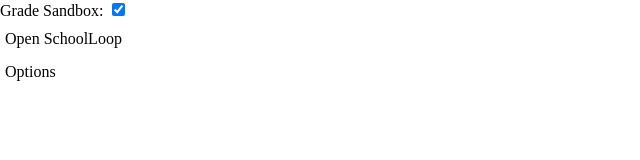
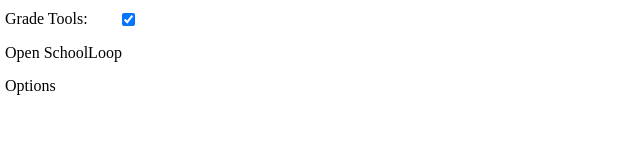
Before and after one commit to maheshmurag/InTheLoop, a browser extension: page extension/src/browser_action/browser_action.html in a window 1280 px wide. Shown: the whole page, without its empty margins (0-640 px from the left). Drawn offline with Linux system fonts and the light colour scheme.

Commit message:
options menu style changes

```diff
--- a/extension/src/browser_action/browser_action.html
+++ b/extension/src/browser_action/browser_action.html
@@ -18,8 +18,8 @@
 		</style>
 	</head>
 	<body>
-	<label for="sandbox">Grade Sandbox:</label>
-    <input type="checkbox" id="sandbox"></input>
+	<div class="listItem"><label style="float: left; margin-right: 20%;" for="sandbox">Grade Tools:</label>
+    <input type="checkbox" id="sandbox"></div>
 	<div id="openTab" class="listItem">Open SchoolLoop</div>
 	<div id="options" class="listItem">Options</div>
 	<script src="browser_action.js"></script>
```
